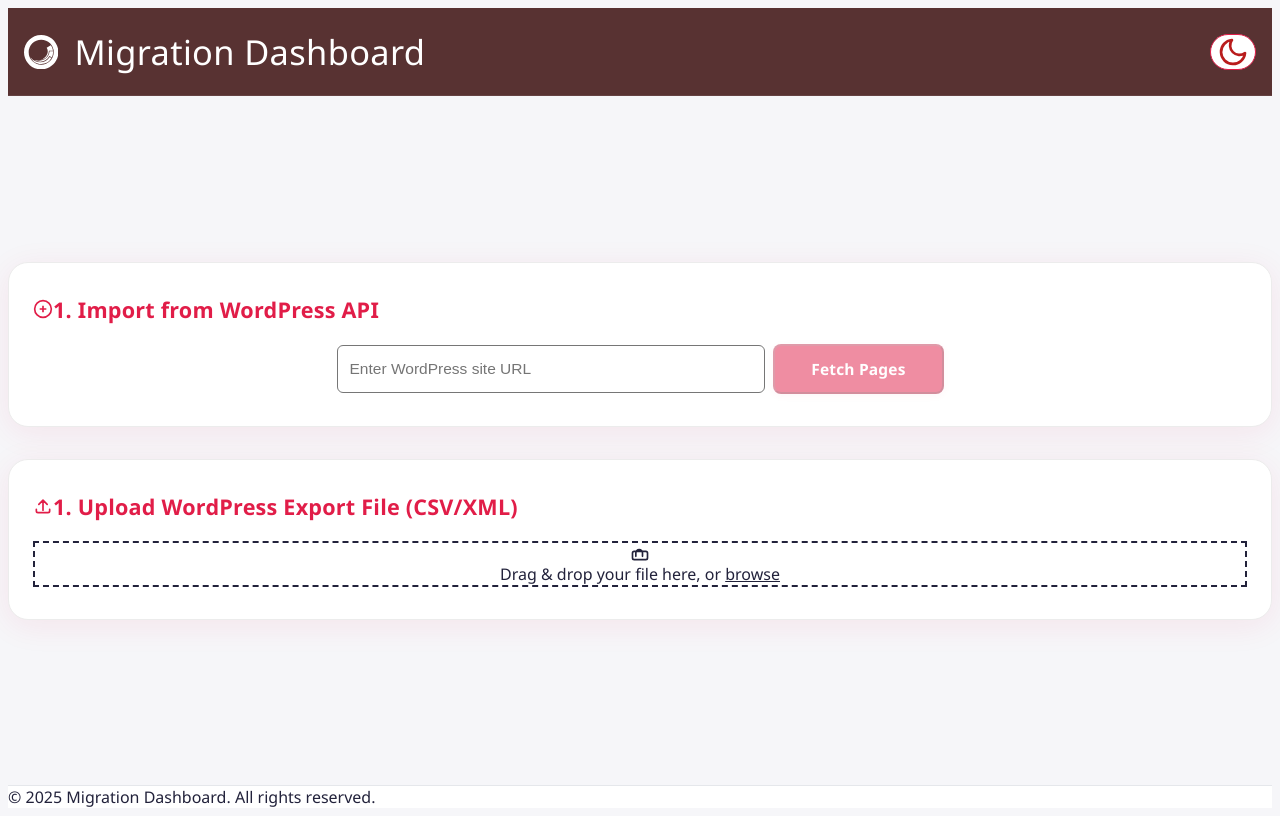
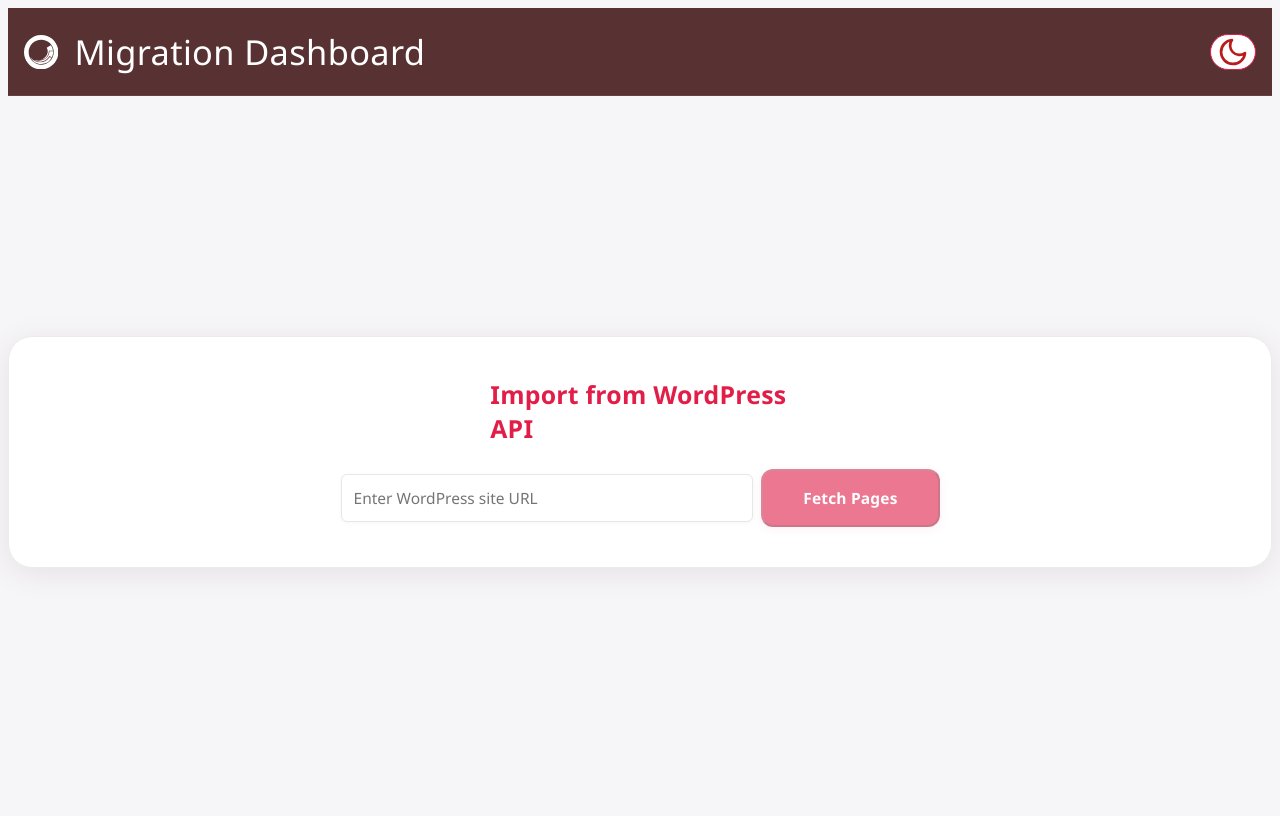
Before and after one commit to bbpcoforge/migration-dashboard, a Next.js app: page / in a window 1280 px wide. Built offline with nearby package versions, Linux system fonts and the light colour scheme.

Commit message:
UI update

```diff
--- a/src/components/FileUpload.tsx
+++ b/src/components/FileUpload.tsx
@@ -1,5 +1,4 @@
 import React, { useRef, useState } from 'react';
-import WordpressApiPreview from './WordpressApiPreview';
 
 interface FileUploadProps {
   onFileParsed: (data: any, fileName: string) => void;
@@ -59,7 +58,7 @@
 
   return (
     <>
-      <WordpressApiPreview />
+
       <div className="dashboard-card">
         <div className="section-title flex items-center gap-2">
           <svg className="icon-md text-blue-600" fill="none" stroke="currentColor" strokeWidth="2" viewBox="0 0 24 24"><path strokeLinecap="round" strokeLinejoin="round" d="M4 16v2a2 2 0 0 0 2 2h12a2 2 0 0 0 2-2v-2M7 10l5-5 5 5M12 5v12" /></svg>
--- a/src/components/Header.tsx
+++ b/src/components/Header.tsx
@@ -32,7 +32,7 @@
 
   return (
     <header
-      className="w-full sticky top-0 z-50 backdrop-blur-md bg-[rgba(60,16,16,0.85)] dark:bg-[rgba(30,8,8,0.85)] border-b border-[rgba(255,255,255,0.08)] shadow-lg transition-colors duration-300"
+      className="w-full sticky top-0 z-50 b backdrop-blur-md bg-[rgba(60,16,16,0.85)] dark:bg-[rgba(30,8,8,0.85)] border-b border-[rgba(255,255,255,0.08)] shadow-lg transition-colors duration-300"
       style={{
         fontFamily: "'Segoe UI', 'Inter', -apple-system, BlinkMacSystemFont, 'Segoe UI', Roboto, 'Helvetica Neue', Arial, sans-serif",
         fontSize: '2.15rem',
--- a/src/components/WordpressApiPreview.tsx
+++ b/src/components/WordpressApiPreview.tsx
@@ -83,10 +83,10 @@
   };
 
   return (
+    <>
     <div className="dashboard-card mb-6">
-      <div className="section-title flex items-center gap-2 mb-2">
-        <svg className="icon-md text-blue-600" fill="none" stroke="currentColor" strokeWidth="2" viewBox="0 0 24 24"><circle cx="12" cy="12" r="10" /><path d="M8 12h8M12 8v8" /></svg>
-        1. Import from WordPress API
+      <div className="section-title flex justify-center mb-10">
+        <div className="flex flex-row w-1/4 items-center">Import from WordPress API</div>
       </div>
       <div className="flex justify-center mb-10">
         <div className="flex flex-row gap-3 w-1/2 items-center">
@@ -111,8 +111,8 @@
       {error && <div className="text-red-600 mb-2 text-center">{error}</div>}
       {data.length > 0 && (
         <>
-        <div className="text-gray-500 text-sm mb-10 text-right">
-          Showing page {currentPage} of {totalPages} ({totalItems} total pages)
+        <div className="bold-text text-gray-500 text-sm text-left my-[10px] mx-[5px] ">
+          Total {totalItems} pages found, Showing page {currentPage} of {totalPages}
         </div>
         <div className="overflow-x-auto animate-fade-in mt-8">
           <table className="min-w-full border rounded-xl overflow-hidden">
@@ -153,34 +153,25 @@
           </table>
         </div>
         <div className="flex justify-center mt-6 gap-2" style={{ marginTop: '20px' }}>
-          <button
-            className="px-4 py-2 rounded-lg border bg-gray-100 text-gray-700 font-semibold shadow-sm transition hover:bg-blue-50 hover:text-blue-700 disabled:opacity-50 disabled:cursor-not-allowed mr-1"
-            onClick={() => fetchData(currentPage - 1)}
-            disabled={currentPage <= 1 || loading}
-          >Prev</button>
+            <button className="btn-pgn px-4 py-2 mx-[3px] rounded bg-gray-200" onClick={() => fetchData(currentPage - 1)} disabled={currentPage === 1 || loading}>&lt;</button>
           {Array.from({ length: totalPages }).map((_, idx) => (
             <button
-              key={idx+1}
-              className={`px-4 py-2 rounded-lg border font-semibold shadow-sm mx-1 transition ${currentPage === idx+1 ? 'bg-blue-600 text-white border-blue-600' : 'bg-gray-100 text-gray-700 border-gray-200 hover:bg-blue-50 hover:text-blue-700'}`}
-              onClick={() => fetchData(idx+1)}
+              key={idx + 1}
+              className={`btn-pgn px-4 py-2 mx-[3px] rounded ${currentPage === idx + 1 ? "bg-pink-700 text-white" : "bg-gray-200"}`}
+              onClick={() => fetchData(idx + 1)}
               disabled={loading}
-              style={{ minWidth: 40 }}
-            >{idx+1}</button>
+            >
+              {idx + 1}
+            </button>
           ))}
-          <button
-            className="px-4 py-2 rounded-lg border bg-gray-100 text-gray-700 font-semibold shadow-sm transition hover:bg-blue-50 hover:text-blue-700 disabled:opacity-50 disabled:cursor-not-allowed ml-1"
-            onClick={() => fetchData(currentPage + 1)}
-            disabled={currentPage >= totalPages || loading}
-          >Next</button>
+          <button className="btn-pgn px-4 py-2 mx-[3px] rounded bg-gray-200" onClick={() => fetchData(currentPage + 1)} disabled={currentPage === totalPages || loading}>&gt;</button>
         </div>
         {/* Sitecore Migration Card - only show if rows are selected */}
         {selectedRows.length > 0 && (
           <div className="dashboard-card mt-8 flex flex-col items-center">
             <div className="section-title flex items-center gap-2 mb-2">
-        <svg className="icon-md text-blue-600" fill="none" stroke="currentColor" strokeWidth="2" viewBox="0 0 24 24"><circle cx="12" cy="12" r="10" /><path d="M8 12h8M12 8v8" /></svg>
-        2. Migrate Selected Pages to Sitecore
-      </div>
-
+                Migrate Selected Pages to Sitecore
+            </div>
             <div className="flex flex-row gap-3 w-1/2 items-center justify-center">
               <input
                 type="text"
@@ -201,11 +192,12 @@
             </div>
           </div>
         )}
-        {migrationResult && <div className={`mt-2 text-center font-semibold ${migrationResult.includes('successful') ? 'text-green-600' : 'text-red-600'}`}>{migrationResult}</div>}
+        {migrationResult && <div className={`mt-2 text-center font-semibold ${migrationResult.includes('successful') ? 'successful' : 'error'}`}>{migrationResult}</div>}
 
         </>
       )}
     </div>
+    </>
   );
 };
 
--- a/src/pages/_app.tsx
+++ b/src/pages/_app.tsx
@@ -1,7 +1,6 @@
 import '../styles/globals.css';
 import type { AppProps } from 'next/app';
 import Header from '../components/Header';
-import Footer from '../components/Footer';
 
 function MyApp({ Component, pageProps }: AppProps) {
   return (
@@ -10,7 +9,6 @@
       <main className="flex-1 flex flex-row">
         <Component {...pageProps} />
       </main>
-      <Footer />
     </div>
   );
 }
--- a/src/pages/index.tsx
+++ b/src/pages/index.tsx
@@ -8,6 +8,7 @@
 import ErrorHandler from '../components/ErrorHandler';
 import SummaryReport from '../components/SummaryReport';
 import Sidebar from '../components/Sidebar';
+import WordpressApiPreview from '@components/WordpressApiPreview';
 
 const Home = () => {
   const [fileData, setFileData] = useState<any>(null);
@@ -60,9 +61,10 @@
   return (
     <div className="flex w-full">
       <Sidebar />
-      <div className="flex-1 flex flex-col items-center justify-center py-8 px-2">
+      <div className="flex-1 flex flex-col items-center justify-center">
         <div className="w-full max-w-3xl">
-          <FileUpload onFileParsed={handleFileParsed} />
+          <WordpressApiPreview />
+          {/* <FileUpload onFileParsed={handleFileParsed} />
           <Preview data={fileData} fileName={fileName} />
           {fields.length > 0 && (
             <FieldMapping fields={fields} onMappingChange={handleMappingChange} />
@@ -75,7 +77,7 @@
               <ErrorHandler error={error} />
               {summary && <SummaryReport summary={summary} />}
             </div>
-          )}
+          )} */}
         </div>
       </div>
     </div>
--- a/src/styles/globals.css
+++ b/src/styles/globals.css
@@ -3,7 +3,7 @@
 @tailwind utilities;
 
 :root {
-  --color-bg: #f6f6f9;
+  --color-bg: #f6f5f8;
   --color-card: #fff;
   --color-text: #22223b;
   --color-primary: #e11d48;
@@ -14,26 +14,154 @@
   --color-error: #ef4444;
   --color-info: #0ea5e9;
 }
-.dark {
-  --color-bg: #181a1b;
-  --color-card: #23272b;
-  --color-text: #f3f4f6;
-  --color-primary: #e11d48;
-  --color-secondary: #b91c1c;
-  --color-accent: #fbbf24;
-  --color-success: #22d3ee;
-  --color-warning: #fbbf24;
-  --color-error: #f87171;
-  --color-info: #38bdf8;
-}
-
 body {
-  font-family: 'Segoe UI', 'Inter', -apple-system, BlinkMacSystemFont, 'Segoe UI', Roboto, 'Helvetica Neue', Arial, sans-serif;
+  font-family: 'Segoe UI', 'Inter', 'Roboto', -apple-system, BlinkMacSystemFont, 'Helvetica Neue', Arial, sans-serif;
   background: var(--color-bg);
   color: var(--color-text);
 }
 
-/* Custom scrollbar for dashboard */
+.rounded-3xl {
+  border-radius: 24px !important;
+}
+
+.card, .dashboard-card {
+  background: #fff;
+  border-radius: 24px;
+  box-shadow: 0 6px 32px 0 rgba(60, 16, 16, 0.08);
+  border: 1px solid #ececec;
+  padding: 2.5rem 2rem;
+  margin: 2rem 0;
+  color: var(--color-text);
+  transition: background 0.2s, color 0.2s;
+}
+.successful {
+  border-radius: 10px;
+  box-shadow: 0 6px 32px 0 rgba(60, 16, 16, 0.08);
+  background: #bbebcd;
+  border: #105e1d 1px solid;
+  color: #105e1d;
+  padding: 2rem 2rem;
+  margin-top: 1rem;
+}
+.error {
+  border-radius: 10px;
+  box-shadow: 0 6px 32px 0 rgba(60, 16, 16, 0.08);
+  background: #f2d9d9;
+  border: #ef4444 1px solid;
+  color: #ef4444;
+  padding: 2rem 2rem;
+  margin: 2rem 0rem;
+}
+
+input, button, select, textarea {
+  font-family: 'Segoe UI', 'Inter', 'Roboto', sans-serif;
+  font-size: 1.08rem;
+}
+
+input[type="text"], input[type="search"], select, textarea {
+  border-radius: 0.75rem;
+  border: 1.5px solid #e5e7eb;
+  padding: 0.85rem 1.1rem;
+  background: #fff;
+  transition: border 0.2s, box-shadow 0.2s;
+  box-shadow: 0 1px 4px 0 rgba(60, 16, 16, 0.04);
+}
+input:focus, select:focus, textarea:focus {
+  border-color: var(--color-primary);
+  outline: none;
+  box-shadow: 0 0 0 2px rgba(225, 29, 72, 0.12);
+}
+
+.btn-primary {
+  padding: 1rem 2.5rem;
+  border-radius: 0.75rem;
+  font-weight: 700;
+  color: #fff;
+  background: var(--color-primary);
+  font-size: 1.12rem;
+  transition: background 0.2s, box-shadow 0.2s;
+  box-shadow: 0 2px 12px 0 rgba(225, 29, 72, 0.10);
+  font-family: 'Segoe UI', 'Inter', sans-serif;
+  letter-spacing: 0.01em;
+}
+.btn-primary:hover, .btn-primary:focus {
+  background: #b91c1c;
+  box-shadow: 0 4px 16px 0 rgba(225, 29, 72, 0.13);
+}
+
+.btn-pgn {
+  padding: 0.5rem .4rem;
+  border-radius: 0.3rem;
+  font-weight: 600;
+  color: #141212;
+  background: #fff;
+  font-size: 0.75rem;
+  transition: background 0.2s, box-shadow 0.2s;
+  box-shadow: 0 2px 12px 0 rgba(217, 71, 22, 0.1);
+  font-family: 'Segoe UI', 'Inter', sans-serif;
+  letter-spacing: 0.01em;
+}
+.btn-pgn:hover, .btn-pgn:focus {
+  background: #b91c1c;
+  color: #fff;
+  box-shadow: 0 4px 16px 0 rgba(225, 29, 72, 0.13);
+}
+
+.section-title {
+  font-size: 1.55rem;
+  font-weight: 800;
+  color: var(--color-primary);
+  margin-bottom: 1.5rem;
+  letter-spacing: 0.01em;
+  font-family: 'Segoe UI', 'Inter', sans-serif;
+}
+.bold-text {
+  font-weight: 700;
+  color: var(--color-text);
+  font-family: 'Segoe UI', 'Inter', sans-serif;
+  font-size: 1.08rem;
+  letter-spacing: 0.01em;
+  transition: color 0.2s;
+}
+/* Table styling */
+table {
+  width: 100%;
+  border-collapse: separate;
+  border-spacing: 0;
+  background: #fff;
+  border-radius: 10px;
+  overflow: hidden;
+  font-size: 1.08rem;
+  box-shadow: 0 2px 12px 0 rgba(60, 16, 16, 0.06);
+}
+thead tr {
+  background: var(--color-primary);
+  color: #fff;
+  font-weight: 700;
+}
+thead th {
+  padding: 0.3rem 0.9rem;
+  font-size: 1.08rem;
+  border-bottom: 2px solid #ececec;
+}
+tbody tr {
+  transition: background 0.15s;
+}
+tbody tr:nth-child(even) {
+  background: #f6f5f8;
+}
+tbody tr:hover {
+  background: #eeddb2 !important;
+  color: #22223b;
+}
+td {
+  padding: 0.7rem 0.9rem;
+  border-bottom: 1px solid #ececec;
+}
+td:last-child, th:last-child {
+  border-right: none;
+}
+
 ::-webkit-scrollbar {
   width: 8px;
   background: #ececec;
@@ -43,7 +171,6 @@
   border-radius: 4px;
 }
 
-/* Icon size utility for dashboard navigation */
 .icon-md {
   width: 1.25rem;
   height: 1.25rem;
@@ -62,91 +189,3 @@
 :root {
   color-scheme: light dark;
 }
-
-/* Dashboard card utility */
-.dashboard-card {
-  border-radius: 1.25rem;
-  background: var(--color-card);
-  box-shadow: 0 6px 32px 0 rgba(225, 29, 72, 0.08);
-  border: 1px solid #ececec;
-  padding: 2rem 1.5rem;
-  margin: 2rem 0;
-  color: var(--color-text);
-  transition: background 0.2s, color 0.2s;
-}
-
-/* Section title utility */
-.section-title {
-  font-size: 1.35rem;
-  font-weight: 700;
-  color: var(--color-primary);
-  margin-bottom: 1.25rem;
-  letter-spacing: 0.01em;
-  font-family: 'Segoe UI', 'Inter', sans-serif;
-}
-
-/* Button utility */
-.btn-primary {
-  padding: 0.75rem 2.25rem;
-  border-radius: 0.5rem;
-  font-weight: 700;
-  color: #fff;
-  background: var(--color-primary);
-  transition: background 0.2s;
-  box-shadow: 0 2px 8px 0 rgba(225, 29, 72, 0.08);
-  font-family: 'Segoe UI', 'Inter', sans-serif;
-  letter-spacing: 0.01em;
-}
-.btn-primary:hover:not(:disabled) {
-  background: var(--color-secondary);
-}
-.btn-primary:disabled {
-  opacity: 0.5;
-  cursor: not-allowed;
-}
-
-/* Table style for Sitecore look */
-table {
-  font-family: 'Segoe UI', 'Inter', sans-serif;
-  border-collapse: separate;
-  border-spacing: 0;
-}
-th, td {
-  font-size: 1rem;
-  font-weight: 500;
-  color: var(--color-text);
-}
-th {
-  background: var(--color-primary);
-  color: #fff;
-  letter-spacing: 0.04em;
-  border: none;
-}
-tbody tr {
-  background: var(--color-card);
-  transition: background 0.2s;
-}
-tbody tr:nth-child(even) {
-  background: #f3f4f6;
-}
-.dark tbody tr {
-  background: var(--color-card);
-}
-.dark tbody tr:nth-child(even) {
-  background: #23272b;
-}
-tbody tr:hover {
-  background: var(--color-accent);
-  color: var(--color-primary);
-}
-td, th {
-  padding: 1rem 1.25rem;
-}
-
-/* Responsive tweaks for dashboard */
-@media (max-width: 768px) {
-  .dashboard-card {
-    padding: 1rem 0.5rem;
-    margin: 1rem 0;
-  }
-}
```
Also changed, not shown: 1 other file (tests, documents, lock files or other folders).
